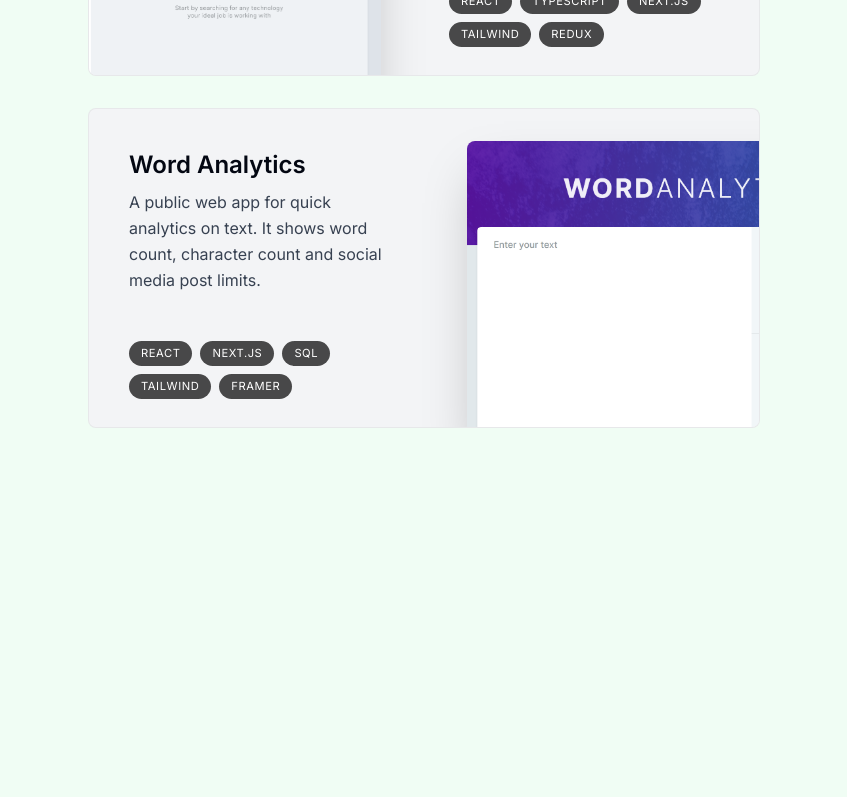
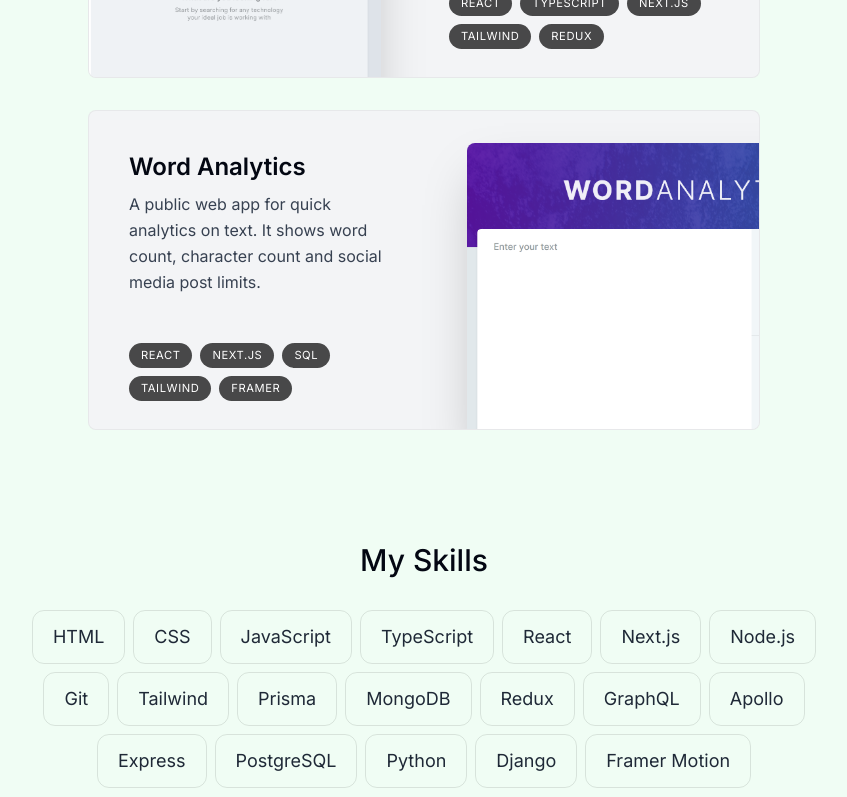
Before and after one commit to ishaan10dutta/portfolio_next, a Next.js app: page / in a window 1280 px wide. Shown: the part 2000-2797 px from the top of the page, without its empty margins (216-1063 px from the left). Before the commit the page ends 2540 px from the top, so only its background shows below. Built offline with nearby package versions, Linux system fonts and the light colour scheme.

Commit message:
Added experience section and scroll into view functionality.

```diff
--- a/package.json
+++ b/package.json
@@ -21,9 +21,14 @@
     "postcss": "8.4.31",
     "react": "^18.2.0",
     "react-dom": "^18.2.0",
+    "react-hot-toast": "^2.4.1",
     "react-icons": "^4.12.0",
     "react-intersection-observer": "^9.5.3",
+    "react-vertical-timeline-component": "^3.6.0",
     "tailwindcss": "3.3.5",
     "typescript": "5.3.2"
+  },
+  "devDependencies": {
+    "@types/react-vertical-timeline-component": "^3.3.6"
   }
 }
--- /dev/null
+++ b/src/app/components/experience.tsx
@@ -0,0 +1,60 @@
+"use client";
+
+import React from "react";
+import SectionHeading from "./section-heading";
+import {
+  VerticalTimeline,
+  VerticalTimelineElement,
+} from "react-vertical-timeline-component";
+import "react-vertical-timeline-component/style.min.css";
+import { experiencesData } from "@/app/lib/data";
+import { useSectionInView } from "@/app/lib/hooks";
+// import { useTheme } from "@/context/theme-context";
+
+export default function Experience() {
+  const { ref } = useSectionInView("Experience");
+//   const { theme } = useTheme();
+
+  return (
+    <section id="experience" ref={ref} className="scroll-mt-28 mb-28 sm:mb-40">
+      <SectionHeading>My experience</SectionHeading>
+      <VerticalTimeline lineColor="">
+        {experiencesData.map((item, index) => (
+          <React.Fragment key={index}>
+            <VerticalTimelineElement
+              contentStyle={{
+                // background:
+                //   theme === "light" ? "#f3f4f6" : "rgba(255, 255, 255, 0.05)",
+                background: "#f3f4f6",
+                boxShadow: "none",
+                border: "1px solid rgba(0, 0, 0, 0.05)",
+                textAlign: "left",
+                padding: "1.3rem 2rem",
+              }}
+              contentArrowStyle={{
+                // borderRight:
+                //   theme === "light"
+                //     ? "0.4rem solid #9ca3af"
+                //     : "0.4rem solid rgba(255, 255, 255, 0.5)",
+              }}
+              date={item.date}
+              icon={item.icon}
+              iconStyle={{
+                // background:
+                //   theme === "light" ? "white" : "rgba(255, 255, 255, 0.15)",
+                background: 'white',
+                fontSize: "1.5rem",
+              }}
+            >
+              <h3 className="font-semibold capitalize">{item.title}</h3>
+              <p className="font-normal !mt-0">{item.location}</p>
+              <p className="!mt-1 !font-normal text-gray-700 dark:text-white/75">
+                {item.description}
+              </p>
+            </VerticalTimelineElement>
+          </React.Fragment>
+        ))}
+      </VerticalTimeline>
+    </section>
+  );
+}
--- a/src/app/components/header.tsx
+++ b/src/app/components/header.tsx
@@ -8,7 +8,7 @@ import { ActiveSectionContext, useActiveSectionContext } from "../context/active
 
 const Header = () => {
 
-const {activeSection, setActiveSection} = useActiveSectionContext();
+const {activeSection, setActiveSection, setTimeOfLastClick} = useActiveSectionContext();
 
   return (
     <header className="z-[999] relative">
@@ -35,6 +35,7 @@ const {activeSection, setActiveSection} = useActiveSectionContext();
                 href={link.hash}
                 onClick={() => {
                   setActiveSection(link.name);
+                  setTimeOfLastClick(Date.now())
                 }}>
                 {link.name}
                 {link.name === activeSection && (
--- a/src/app/components/intro.tsx
+++ b/src/app/components/intro.tsx
@@ -7,11 +7,14 @@ import { FaGithubSquare } from "react-icons/fa";
 import display from "/public/Display.png";
 import { motion } from "framer-motion";
 import Link from "next/link";
+import { useSectionInView } from "../lib/hooks";
 
 const Intro = () => {
+  const {ref} = useSectionInView("Home", 0.5);
+
   return (
     <section
-      // ref={ref}
+      ref={ref}
       id="home"
       className="mb-28 max-w-[50rem] text-center sm:mb-0 scroll-mt-[100rem]">
       <div className="flex items-center justify-center">
--- a/src/app/components/projects.tsx
+++ b/src/app/components/projects.tsx
@@ -4,14 +4,14 @@ import React from "react";
 import SectionHeading from "./section-heading";
 import { projectsData } from "@/app/lib/data";
 import Project from "./project";
-// import { useSectionInView } from "@/app/lib/hooks";
+import { useSectionInView } from "@/app/lib/hooks";
 
 export default function Projects() {
-  // const { ref } = useSectionInView("Projects", 0.5);
+  const { ref } = useSectionInView("Projects", 0.5);
 
   return (
     <section
-    // ref={ref}
+    ref={ref}
     id="projects" className="scroll-mt-28 mb-28">
       <SectionHeading>My projects</SectionHeading>
       <div>
--- /dev/null
+++ b/src/app/components/skills.tsx
@@ -0,0 +1,52 @@
+"use client";
+
+import React from "react";
+import SectionHeading from "./section-heading";
+import { skillsData } from "@/app/lib/data";
+import { useSectionInView } from "@/app/lib/hooks";
+import { motion } from "framer-motion";
+
+const fadeInAnimationVariants = {
+  initial: {
+    opacity: 0,
+    y: 100,
+  },
+  animate: (index: number) => ({
+    opacity: 1,
+    y: 0,
+    transition: {
+      delay: 0.05 * index,
+    },
+  }),
+};
+
+export default function Skills() {
+  const { ref } = useSectionInView("Skills");
+
+  return (
+    <section
+      id="skills"
+      ref={ref}
+      className="mb-28 max-w-[53rem] scroll-mt-28 text-center sm:mb-40"
+    >
+      <SectionHeading>My skills</SectionHeading>
+      <ul className="flex flex-wrap justify-center gap-2 text-lg text-gray-800">
+        {skillsData.map((skill, index) => (
+          <motion.li
+            className="dark:bg-white borderBlack rounded-xl px-5 py-3 dark:bg-white/10 dark:text-grey-800/80"
+            key={index}
+            variants={fadeInAnimationVariants}
+            initial="initial"
+            whileInView="animate"
+            viewport={{
+              once: true,
+            }}
+            custom={index}
+          >
+            {skill}
+          </motion.li>
+        ))}
+      </ul>
+    </section>
+  );
+}
--- a/src/app/globals.css
+++ b/src/app/globals.css
@@ -1,3 +1,15 @@
 @tailwind base;
 @tailwind components;
 @tailwind utilities;
+
+html {
+  --line-color: #e5e7eb;
+}
+
+html.dark {
+  --line-color: rgba(255, 255, 255, 0.2);
+}
+
+.borderBlack {
+  @apply border border-black/10;
+}
--- a/src/app/page.tsx
+++ b/src/app/page.tsx
@@ -4,6 +4,8 @@ import { Intro } from './components/intro'
 import SectionDivider from './components/section-divider'
 import About from './components/about'
 import Projects from './components/projects'
+import Skills from './components/skills'
+import Experience from './components/experience'
 
 export default function Home() {
   return (
@@ -13,6 +15,8 @@ export default function Home() {
       <SectionDivider/>
       <About/>
       <Projects/>
+      <Skills/>
+      <Experience/>
     </main>
   )
 }
```
Also changed, not shown: 1 other file (tests, documents, lock files or other folders).
